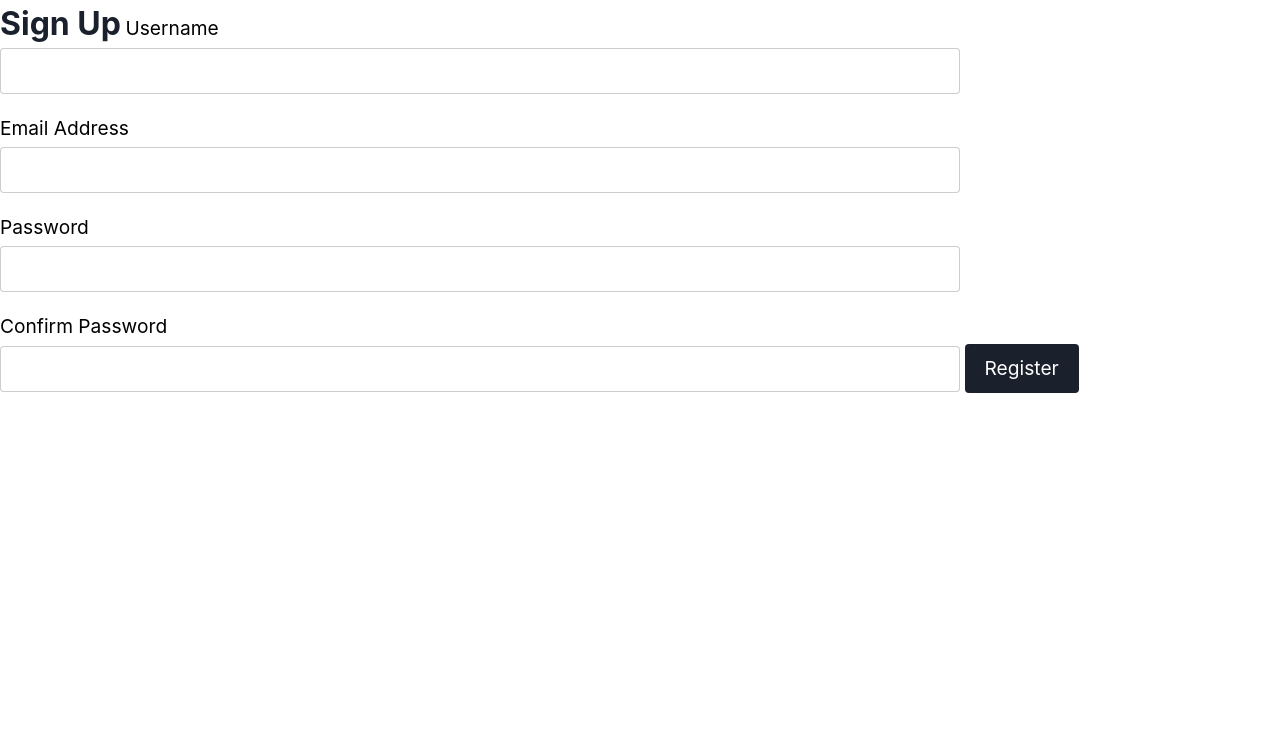
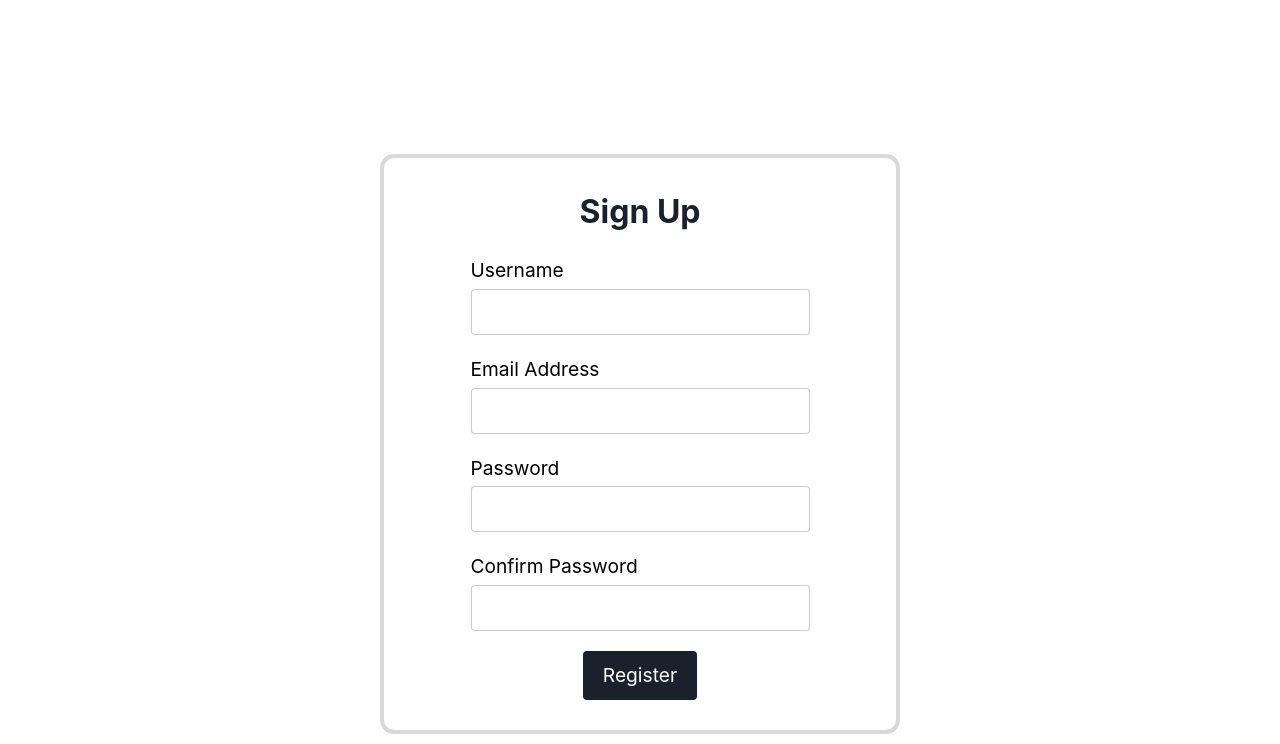
Before and after one commit to adampl2/NoteWave, a Flask app: page /sign-up in a window 1280 px wide. Shown: the part 56-800 px from the top of the page. Run offline with Flask 2, Linux system fonts and the light colour scheme; parts of the project's set-up code (start-up, migrations or seed data) failed here and were passed over; some libraries are stand-ins or nearby versions.

Commit message:
Class change

```diff
--- a/sweatsmart/templates/sign_up.html
+++ b/sweatsmart/templates/sign_up.html
@@ -3,7 +3,7 @@
 
 {% block content %}
 
-<form method="POST" class="form">
+<form method="POST" class="login-signup-forms">
     <span class="title">Sign Up</span>
     <label for="username" class="label">Username</label>
     <input type="text" id="username" name="username" required="" class="input">
```
